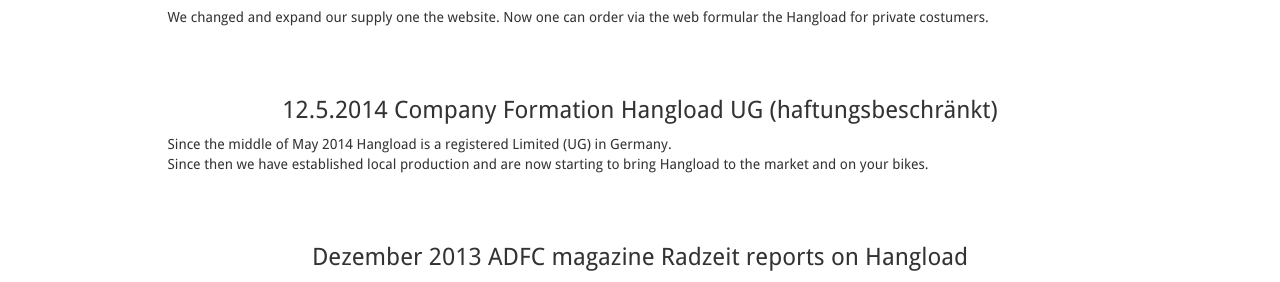
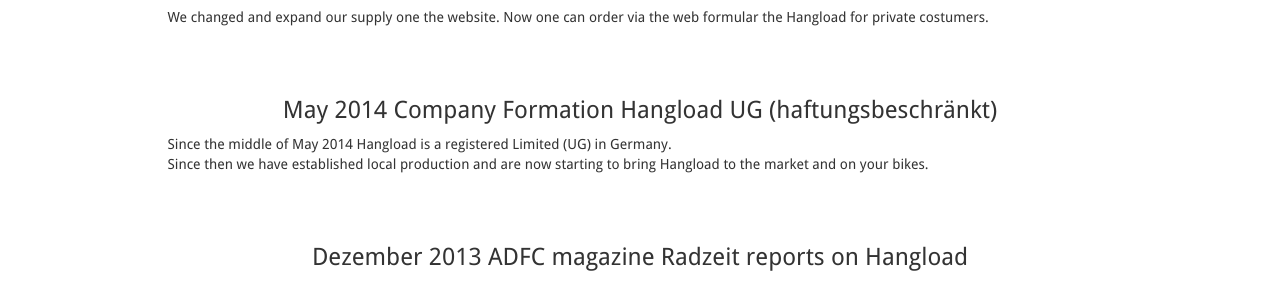
Before and after one commit to bodokaiser/hangload.com, a Jekyll site: the page built from press.html, in a window 1280 px wide and 900 px high. Shown: the part 382-664 px from the top of the window. Built offline with Jekyll 4.4.1, drawn with Linux system fonts in a browser that asks for light colours; nearby versions of some CDN libraries; library files that are not in the unit come from our copies; Markdown is read by kramdown in place of the engine named in the settings.

Commit message:
Update press.html

```diff
--- a/press.html
+++ b/press.html
@@ -27,7 +27,7 @@
 <br>
 <div class="row">
 <div class="col-xs-10 col-xs-offset-1">
-<h3 class="text-center"> 12.5.2014 Company Formation Hangload UG (haftungsbeschränkt) </h3>
+<h3 class="text-center"> May 2014 Company Formation Hangload UG (haftungsbeschränkt) </h3>
 <p class="text-justify">
 Since the middle of May 2014 Hangload is a registered Limited (UG) in Germany. <br>
 Since then we have established local production and are now starting to bring Hangload
```
